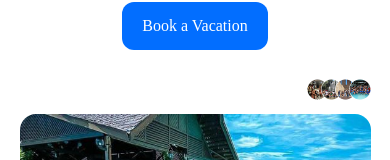
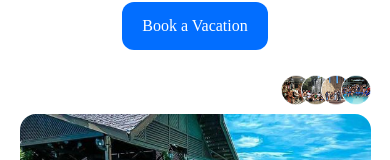
Before and after one commit to TheEldaps/Travel-Events, a Next.js app: page / in a window 390 px wide. Shown: the part 317-477 px from the top of the page. Built offline with nearby package versions, Linux system fonts and the light colour scheme.

Commit message:
Fix Ellipse picture frame componenet size on mobile

```diff
--- a/app/components/EllipsePictureFrame.tsx
+++ b/app/components/EllipsePictureFrame.tsx
@@ -6,7 +6,7 @@ import ElipseImage4 from '../../public/Ellipse4.png'
 
 export default function EllipsePictureFrame() {
     return (
-        <ul className='relative min-h-10 w-[20%] mb-1 md:mb-4 max-w-[150px] flex items-center justify-end '>
+        <ul className='relative min-h-10 w-[20%] min-w-[100px] mb-1 md:mb-4 max-w-[150px] lg:min-w-[150px] flex items-center justify-end '>
             <li className=' w-[30%] max-w-[50px] absolute right-[60%]'><Image src={ElipseImage1} width='50' height='50' alt='image for elipses frame' className='block h-auto' /></li>
             <li className=' w-[30%] max-w-[50px] absolute right-[40%]'><Image src={ElipseImage2} width='50' height='50' alt='image for elipses frame' className='block h-auto' /></li>
             <li className=' w-[30%] max-w-[50px] absolute right-[20%]'><Image src={ElipseImage3} width='50' height='50' alt='image for elipses frame' className='block h-auto' /></li >
--- a/app/components/Testimonials.tsx
+++ b/app/components/Testimonials.tsx
@@ -17,7 +17,7 @@ export default function Testimonials({
 }) {
   return (
     <div
-      className={`border border-[#B0B0B0] rounded-[5%] p-2 mb-10 mx-auto w-[80%] md:w-[78%] md:max-w-[330px]  transform lg:${rotate} ${origin}`}
+      className={`border border-[#B0B0B0] rounded-[5%] p-2 mb-10 mx-auto w-[80%] md:w-[78%]  md:max-w-[330px]  transform lg:${rotate} ${origin}`}
     >
       <Image
         src={image}
--- a/app/components/TestimonialsSection.tsx
+++ b/app/components/TestimonialsSection.tsx
@@ -11,7 +11,7 @@ export default function TestimonialsSection() {
     <section className=" px-[5%] sm:px-[10%] my-20 lg:mt-30">
       <Heading heading1='Hear from Our' heading2='Happy Travelers' />
 
-      <div className=" md:flex flex-wrap lg:flex-nowrap mt-15 gap-10 md:gap-0 mb-10 ">
+      <div className=" md:flex flex-wrap lg:flex-nowrap  mt-15 gap-10 md:gap-0 mb-10 lg:w-[95%] lg:mx-auto">
         <Testimonials
           rotate="rotate-[-5deg]"
           image={CommentersImage1}
```
